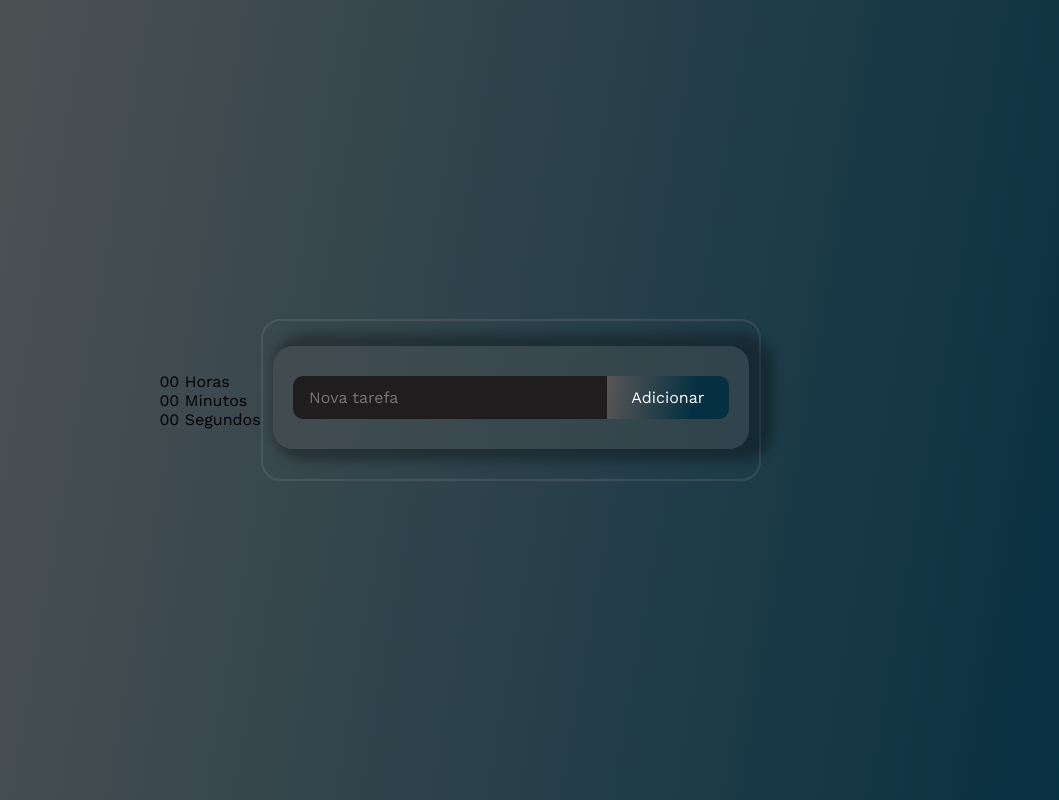
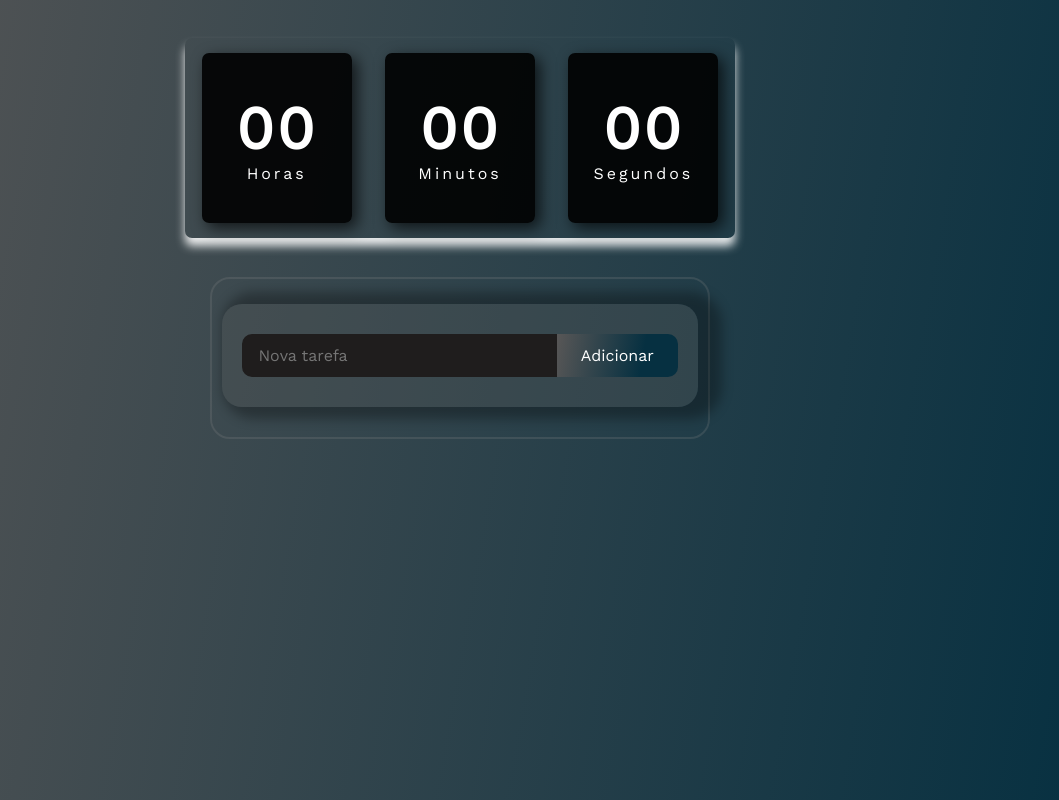
Before and after one commit to calvinjota/listaDeTarefas, a plain HTML site: page index.html in a window 1280 px wide. Shown: the whole page, without its empty margins (180-1239 px from the left). Drawn offline with nearby package versions, Linux system fonts and the light colour scheme.

Commit message:
Update styles.css

```diff
--- a/styles.css
+++ b/styles.css
@@ -7,16 +7,58 @@
 body {
     height: 100vh;
     background-image: linear-gradient(100deg, #575656, rgb(6, 48, 65));
+    align-items: center;
+    display: flex;
+    flex-direction: column;
+    padding-top: 3%;
+}
+
+.clock {
     display: flex;
     align-items: center;
-    justify-content: center;
+    justify-content: space-around;
+    height: 200px;
+    width: 550px;
+    background: transparent;
+    border-radius: 7px;
+    box-shadow: 0px 8px 10px rgba(255, 255, 255, 0.897);
+    margin-bottom: 3%;
 }
 
+.clock div {
+    height: 170px;
+    width: 150px;
+    display: flex;
+    flex-direction: column;
+    align-items: center;
+    justify-content: center;
+    color: white;
+    background: rgba(0, 0, 0, 0.9);
+    box-shadow: 5px 5px 15px rgba(0, 0, 0, 0.7);
+    border-radius: 7px;
+    letter-spacing: 3px;
+}
+
+#hours {
+    font-weight: bolder;
+    font-size: 60px;
+}
+
+#minutes {
+    font-weight: bolder;
+    font-size: 60px;
+}
+
+#seconds {
+    font-weight: bolder;
+    font-size: 60px;
+}
+/*------------------------------------------------------------*/
 .container {
     border: 2px solid rgba(139, 139, 139, 0.219);
     border-radius: 20px;
+    min-width: 500px;
     padding: 10px 10px;
-    min-width: 500px;
 }
 
 .new_task_container {
```
